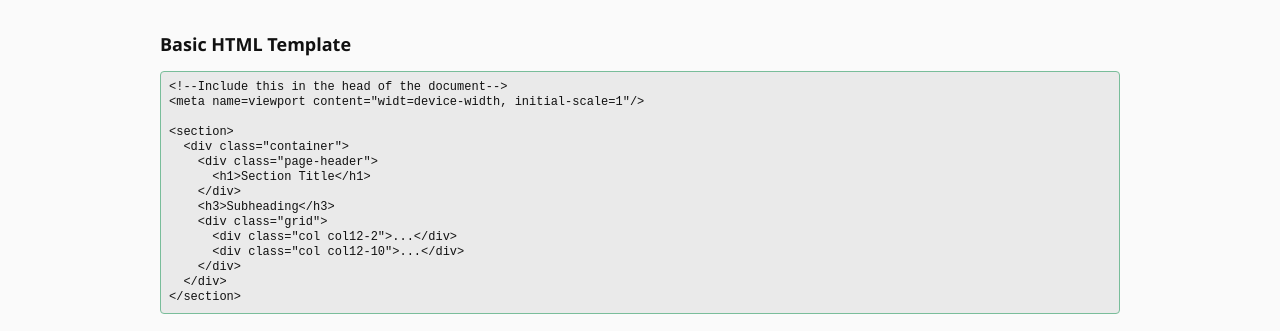
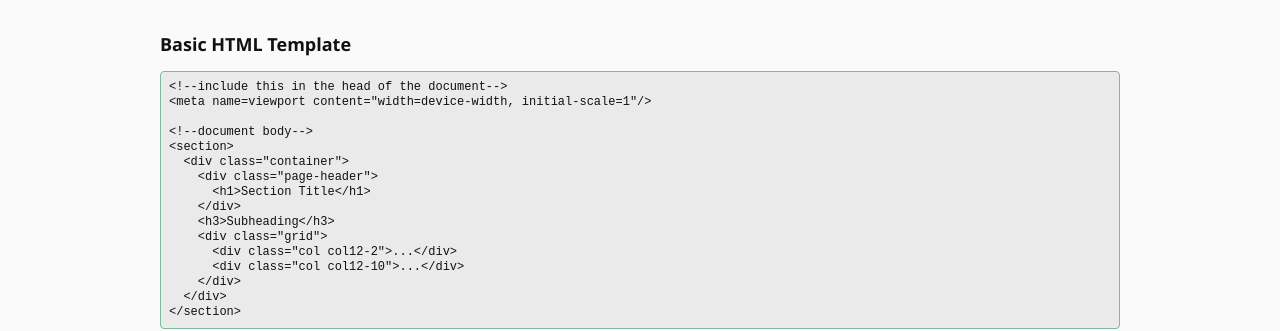
Before and after one commit to bulletcms/bullet-flash, a plain HTML site: page index.html in a window 1280 px wide. Shown: the part 630-961 px from the top of the page. Drawn offline with Linux system fonts and the light colour scheme.

Commit message:
width typo

```diff
--- a/index.html
+++ b/index.html
@@ -2,7 +2,7 @@
 <html>
   <head>
     <meta charset="utf-8"/>
-    <meta name=viewport content="widt=device-width, initial-scale=1"/>
+    <meta name=viewport content="width=device-width, initial-scale=1"/>
     <title>Bullet Flash</title>
     <link rel="stylesheet" href="main.css">
     <link rel="stylesheet" href="test-styles.css">
@@ -35,9 +35,10 @@
         </div>
         <h4>Basic HTML Template</h4>
         <pre>
-&lt;!--Include this in the head of the document--&gt;
-&lt;meta name=viewport content="widt=device-width, initial-scale=1"/&gt;
+&lt;!--include this in the head of the document--&gt;
+&lt;meta name=viewport content="width=device-width, initial-scale=1"/&gt;
 
+&lt;!--document body--&gt;
 &lt;section&gt;
   &lt;div class="container"&gt;
     &lt;div class="page-header"&gt;
```
